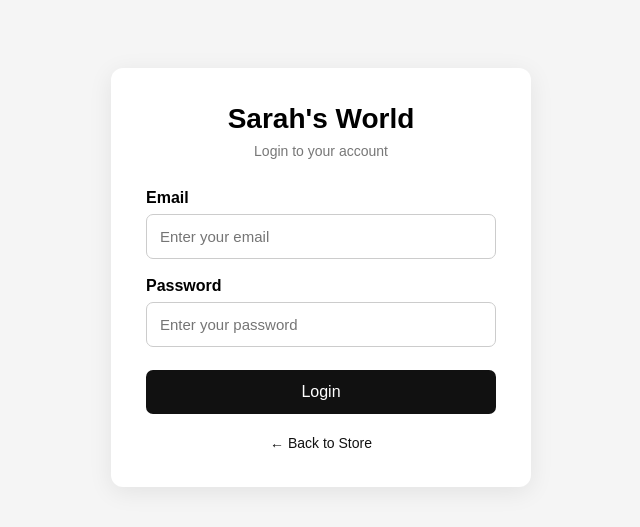
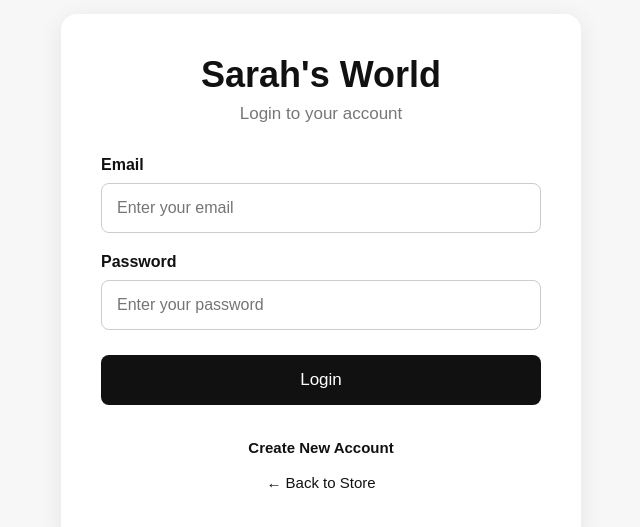
Before and after one commit to sarahsworld169-cell/Clothes-store, a website: page login.html in a window 1280 px wide. Shown: the part 123-650 px from the top of the page, without its empty margins (319-959 px from the left). Drawn offline with Linux system fonts and the light colour scheme.

Commit message:
Update login.html

```diff
--- a/login.html
+++ b/login.html
@@ -4,7 +4,7 @@
   <meta charset="UTF-8">
   <meta name="viewport" content="width=device-width, initial-scale=1.0">
 
-  <title>Login | Sarah's World</title>
+  <title>Sarah's World | Login</title>
 
   <style>
     * {
@@ -15,54 +15,54 @@
     }
 
     body {
+      background: #f7f7f7;
+      color: #111;
       min-height: 100vh;
-      background: #f5f5f5;
       display: flex;
       align-items: center;
       justify-content: center;
       padding: 20px;
     }
 
-    .login-box {
+    .container {
       width: 100%;
-      max-width: 420px;
+      max-width: 520px;
       background: white;
-      padding: 35px;
-      border-radius: 12px;
-      box-shadow: 0 5px 25px rgba(0,0,0,0.08);
+      padding: 40px;
+      border-radius: 16px;
+      box-shadow: 0 5px 25px rgba(0, 0, 0, 0.08);
     }
 
-    .logo {
+    h1 {
       text-align: center;
-      margin-bottom: 30px;
-    }
-
-    .logo h1 {
-      font-size: 28px;
+      font-size: 36px;
       margin-bottom: 8px;
     }
 
-    .logo p {
+    .subtitle {
+      text-align: center;
       color: #777;
-      font-size: 14px;
+      font-size: 17px;
+      margin-bottom: 32px;
     }
 
     .form-group {
-      margin-bottom: 18px;
+      margin-bottom: 20px;
     }
 
     label {
       display: block;
-      margin-bottom: 7px;
       font-weight: bold;
+      margin-bottom: 9px;
+      font-size: 16px;
     }
 
     input {
       width: 100%;
-      padding: 13px;
+      padding: 15px;
       border: 1px solid #ccc;
-      border-radius: 7px;
-      font-size: 15px;
+      border-radius: 8px;
+      font-size: 16px;
       outline: none;
     }
 
@@ -72,14 +72,18 @@
 
     .login-btn {
       width: 100%;
-      padding: 13px;
+      border: none;
       background: #111;
       color: white;
-      border: none;
-      border-radius: 7px;
-      font-size: 16px;
+      padding: 15px;
+      border-radius: 8px;
+      font-size: 17px;
       cursor: pointer;
       margin-top: 5px;
+    }
+
+    .login-btn:hover {
+      background: #222;
     }
 
     .login-btn:disabled {
@@ -89,74 +93,107 @@
 
     .message {
       display: none;
-      margin-top: 15px;
-      padding: 12px;
-      border-radius: 7px;
+      margin-top: 18px;
+      padding: 13px;
+      border-radius: 8px;
+      text-align: center;
       font-size: 14px;
-      text-align: center;
     }
 
-    .error {
+    .message.success {
+      display: block;
+      background: #e8f7e8;
+      color: #187a18;
+    }
+
+    .message.error {
       display: block;
       background: #ffe8e8;
       color: #c00000;
     }
 
-    .success {
-      display: block;
-      background: #e7f8ed;
-      color: #16833b;
+    .links {
+      text-align: center;
+      margin-top: 25px;
+      line-height: 2.2;
     }
 
-    .back {
-      text-align: center;
-      margin-top: 20px;
+    .links a {
+      color: #111;
+      text-decoration: none;
+      font-size: 15px;
     }
 
-    .back a {
-      color: #111;
-      text-decoration: none;
-      font-size: 14px;
+    .links a:hover {
+      text-decoration: underline;
     }
 
-    .back a:hover {
-      text-decoration: underline;
+    .register-link {
+      font-weight: bold;
+    }
+
+    @media (max-width: 600px) {
+      .container {
+        padding: 30px 22px;
+      }
+
+      h1 {
+        font-size: 30px;
+      }
+
+      .subtitle {
+        font-size: 16px;
+      }
     }
   </style>
 </head>
 
 <body>
 
-  <div class="login-box">
+  <div class="container">
 
-    <div class="logo">
     <h1>Sarah's World</h1>
-      <p>Login to your account</p>
-    </div>
+
+    <p class="subtitle">
+      Login to your account
+    </p>
+
+
+    <!-- LOGIN FORM -->
 
     <form id="loginForm">
 
       <div class="form-group">
-        <label for="email">Email</label>
+
+        <label for="email">
+          Email
+        </label>
 
         <input
           type="email"
           id="email"
           placeholder="Enter your email"
+          autocomplete="email"
           required
         >
+
       </div>
 
 
       <div class="form-group">
-        <label for="password">Password</label>
+
+        <label for="password">
+          Password
+        </label>
 
         <input
           type="password"
           id="password"
           placeholder="Enter your password"
+          autocomplete="current-password"
           required
         >
+
       </div>
 
 
@@ -171,16 +208,31 @@
     </form>
 
 
+    <!-- MESSAGE -->
+
     <div
       id="message"
       class="message"
     ></div>
 
 
-    <div class="back">
+    <!-- LINKS -->
+
+    <div class="links">
+
+      <a
+        href="/register.html"
+        class="register-link"
+      >
+        Create New Account
+      </a>
+
+      <br>
+
       <a href="/">
         ← Back to Store
       </a>
+
     </div>
 
   </div>
@@ -198,15 +250,23 @@
       document.getElementById("message");
 
 
+    /* =========================
+       SHOW MESSAGE
+    ========================= */
+
     function showMessage(text, type) {
 
       message.textContent = text;
 
       message.className =
-        `message ${type}`;
+        "message " + type;
 
     }
 
+
+    /* =========================
+       LOGIN
+    ========================= */
 
     loginForm.addEventListener(
       "submit",
@@ -219,9 +279,7 @@
           document
             .getElementById("email")
             .value
-            .trim()
-            .toLowerCase();
-
+            .trim();
 
         const password =
           document
@@ -232,18 +290,22 @@
         if (!email || !password) {
 
           showMessage(
-            "Please enter email and password.",
+            "Email and password are required.",
             "error"
           );
 
           return;
-
         }
 
 
         loginBtn.disabled = true;
 
-        loginBtn.textContent = "Logging in...";
+        loginBtn.textContent =
+          "Logging in...";
+
+
+        message.className =
+          "message";
 
 
         try {
@@ -271,39 +333,45 @@
             await response.json();
 
 
-          if (!response.ok || !data.success) {
+          if (
+            !response.ok ||
+            !data.success
+          ) {
 
-            showMessage(
+            throw new Error(
               data.message ||
-              "Invalid email or password.",
-              "error"
+              "Invalid email or password."
             );
-
-            return;
 
           }
 
 
           /* =========================
-             SAVE LOGIN
+             SAVE TOKEN
           ========================= */
+
+          if (data.token) {
 
             localStorage.setItem(
               "token",
               data.token
             );
 
+          }
 
-          localStorage.setItem(
-            "authToken",
-            data.token
-          );
 
+          /* =========================
+             SAVE USER
+          ========================= */
+
+          if (data.user) {
 
             localStorage.setItem(
               "user",
               JSON.stringify(data.user)
             );
+
+          }
 
 
           showMessage(
@@ -336,23 +404,27 @@
 
             }
 
-          }, 700);
+          }, 1000);
 
 
         } catch (error) {
 
-          console.error(error);
+          console.error(
+            "Login Error:",
+            error
+          );
 
           showMessage(
-            "Could not connect to the server.",
+            error.message ||
+            "Login failed. Please try again.",
             "error"
           );
 
-        } finally {
 
           loginBtn.disabled = false;
 
-          loginBtn.textContent = "Login";
+          loginBtn.textContent =
+            "Login";
 
         }
 
```
Lines whose indentation alone changed are shown as unchanged.
